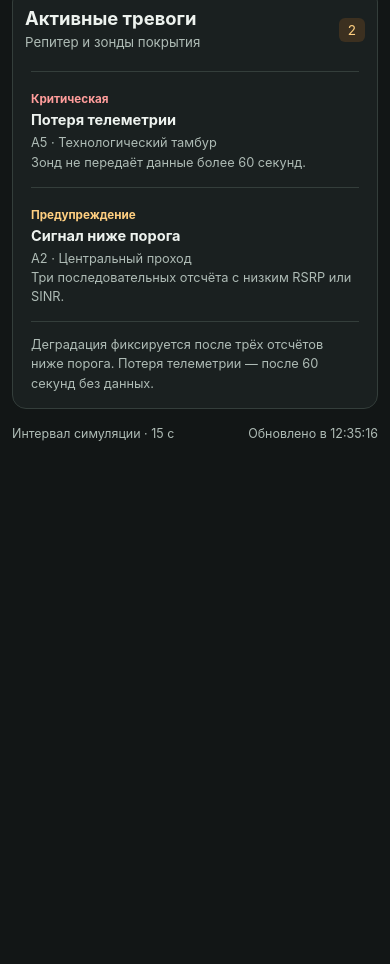
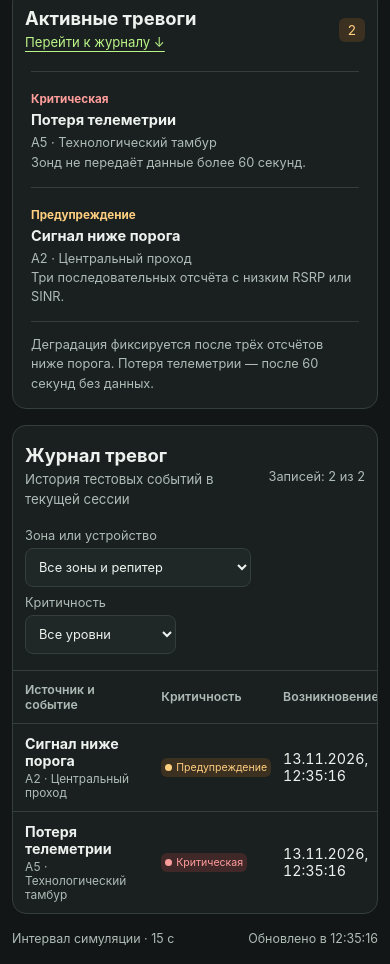
Before and after one commit to Cricko7/MDPC-unirepeater, a plain HTML site: page monitor/index.html in a window 390 px wide. Shown: the part 1852-2816 px from the top of the page. Before the commit the page ends 2311 px from the top, so only its background shows below. Drawn offline with Linux system fonts and the light colour scheme.

Commit message:
Add alarm history and filters to monitoring dashboard

```diff
--- a/monitor/index.html
+++ b/monitor/index.html
@@ -79,11 +79,35 @@
         </section>
       </section>
       <section class="panel alarms" aria-labelledby="alarms-title">
-        <header class="panel-heading"><div><h2 id="alarms-title">Активные тревоги</h2><p>Репитер и зонды покрытия</p></div><span class="alarm-count" id="alarm-count"></span></header>
+        <header class="panel-heading"><div><h2 id="alarms-title">Активные тревоги</h2><p><a href="#alarm-history">Перейти к журналу ↓</a></p></div><span class="alarm-count" id="alarm-count"></span></header>
         <ul id="alarms"></ul>
         <p class="alarm-rule">Деградация фиксируется после трёх отсчётов ниже порога. Потеря телеметрии — после 60 секунд без данных.</p>
       </section>
     </div>
+    <section class="panel alarm-history" id="alarm-history" aria-labelledby="alarm-history-title">
+      <header class="panel-heading">
+        <div><h2 id="alarm-history-title">Журнал тревог</h2><p>История тестовых событий в текущей сессии</p></div>
+        <span class="history-count" id="history-count" aria-live="polite"></span>
+      </header>
+      <div class="history-filters" role="group" aria-label="Фильтры журнала">
+        <label for="history-zone">Зона или устройство
+          <select id="history-zone"><option value="">Все зоны и репитер</option></select>
+        </label>
+        <label for="history-level">Критичность
+          <select id="history-level">
+            <option value="">Все уровни</option>
+            <option value="critical">Критическая</option>
+            <option value="warning">Предупреждение</option>
+          </select>
+        </label>
+      </div>
+      <div class="table-scroll history-scroll" role="region" aria-label="Записи журнала тревог" tabindex="0">
+        <table>
+          <thead><tr><th scope="col">Источник и событие</th><th scope="col">Критичность</th><th scope="col">Возникновение</th><th scope="col">Восстановление</th></tr></thead>
+          <tbody id="history-rows"></tbody>
+        </table>
+      </div>
+    </section>
     <footer><span>Интервал симуляции · 15 с</span><time id="updated"></time></footer>
     <p class="sr-only" id="announcement" role="status"></p>
   </main>
--- a/monitor/monitor.js
+++ b/monitor/monitor.js
@@ -15,10 +15,12 @@ const zones = [
 ];
 const variation = [0, 2, 1, -1, -2, 1, 0, -1];
 const statusLabels = { good: "Норма", warning: "Деградация", critical: "Нет данных" };
+const severityLabels = { warning: "Предупреждение", critical: "Критическая" };
 const elements = Object.fromEntries([
   "scenario", "refresh", "summary", "zones", "chart", "trend-title",
   "alarms", "alarm-count", "updated", "announcement",
   "floor-map", "repeater-marker", "zone-details",
+  "history-zone", "history-level", "history-rows", "history-count",
 ].map(id => [id, document.getElementById(id)]));
 const metricButtons = document.querySelectorAll("[data-metric]");
 const mapMarkers = new Map(Array.from(elements["floor-map"].querySelectorAll("[data-zone]"),
@@ -26,6 +28,12 @@ const mapMarkers = new Map(Array.from(elements["floor-map"].querySelectorAll("[d
 const timeFormat = new Intl.DateTimeFormat("ru-RU", {
   hour: "2-digit", minute: "2-digit", second: "2-digit",
 });
+const historyTimeFormat = new Intl.DateTimeFormat("ru-RU", {
+  day: "2-digit", month: "2-digit", year: "numeric",
+  hour: "2-digit", minute: "2-digit", second: "2-digit",
+});
+const alarmHistory = [];
+const openAlarms = new Map();
 
 let scenario = elements.scenario.value;
 let selectedZone = "A2";
@@ -112,17 +120,17 @@ function renderZones(states) {
 function getAlarms(states) {
   const alarms = [];
   if (scenario === "offline") {
-    alarms.push({ source: "R1", title: "Репитер отключён", detail: "RF выключен в тестовом сценарии.", level: "critical" });
+    alarms.push({ sourceId: "R1", type: "rf-off", source: "R1 · Репитер", title: "Репитер отключён", detail: "RF выключен в тестовом сценарии.", level: "critical" });
   }
   for (const { zone, status } of states) {
     const source = `${zone.id} · ${zone.name}`;
     if (status === "warning") {
-      alarms.push({ zoneId: zone.id, source, title: "Сигнал ниже порога", detail: "Три последовательных отсчёта с низким RSRP или SINR.", level: "warning" });
+      alarms.push({ sourceId: zone.id, type: "low-signal", source, title: "Сигнал ниже порога", detail: "Три последовательных отсчёта с низким RSRP или SINR.", level: "warning" });
     }
     if (status === "critical") {
       const age = samples.at(-1).time - lastSeen.get(zone.id);
       if (age > 60_000) {
-        alarms.push({ zoneId: zone.id, source, title: "Потеря телеметрии", detail: "Зонд не передаёт данные более 60 секунд.", level: "critical" });
+        alarms.push({ sourceId: zone.id, type: "no-telemetry", source, title: "Потеря телеметрии", detail: "Зонд не передаёт данные более 60 секунд.", level: "critical" });
       }
     }
   }
@@ -132,9 +140,49 @@ function getAlarms(states) {
 function renderAlarms(alarms) {
   elements["alarm-count"].textContent = alarms.length;
   elements.alarms.innerHTML = alarms.length ? alarms.map(({ source, title, detail, level }) => `
-    <li><span class="severity ${level}">${level === "critical" ? "Критическая" : "Предупреждение"}</span>
+    <li><span class="severity ${level}">${severityLabels[level]}</span>
       <strong>${title}</strong><p>${source}</p><p>${detail}</p></li>`
   ).join("") : '<li><strong class="good">Активных тревог нет</strong><p>Репитер и зонды работают штатно.</p></li>';
+}
+
+function updateAlarmHistory(alarms, time) {
+  const activeKeys = new Set();
+  for (const alarm of alarms) {
+    const key = `${alarm.sourceId}/${alarm.type}`;
+    activeKeys.add(key);
+    if (openAlarms.has(key)) continue;
+    const entry = { ...alarm, occurredAt: time, recoveredAt: null };
+    alarmHistory.push(entry);
+    openAlarms.set(key, entry);
+  }
+  for (const [key, entry] of openAlarms) {
+    if (!activeKeys.has(key)) {
+      entry.recoveredAt = time;
+      openAlarms.delete(key);
+    }
+  }
+}
+
+function historyTime(time) {
+  return `<time datetime="${new Date(time).toISOString()}">${historyTimeFormat.format(time)}</time>`;
+}
+
+function renderAlarmHistory() {
+  const source = elements["history-zone"].value;
+  const level = elements["history-level"].value;
+  const rows = alarmHistory.filter(entry =>
+    (!source || entry.sourceId === source) && (!level || entry.level === level)).reverse();
+  const count = `Записей: ${rows.length} из ${alarmHistory.length}`;
+  const counter = elements["history-count"];
+  if (counter.textContent !== count) counter.textContent = count;
+  elements["history-rows"].innerHTML = rows.length ? rows.map(entry => `
+    <tr>
+      <td><strong>${entry.title}</strong><small>${entry.source}</small></td>
+      <td><span class="status ${entry.level}"><i aria-hidden="true"></i>${severityLabels[entry.level]}</span></td>
+      <td>${historyTime(entry.occurredAt)}</td>
+      <td>${entry.recoveredAt === null ? "Активна" : historyTime(entry.recoveredAt)}</td>
+    </tr>`).join("") : `<tr><td colspan="4" class="history-empty">${alarmHistory.length
+      ? "Нет записей по выбранным фильтрам." : "Тревоги пока не зарегистрированы."}</td></tr>`;
 }
 
 function renderFloor(states, alarms) {
@@ -157,7 +205,7 @@ function renderFloor(states, alarms) {
   const values = Object.entries(metrics).map(([key, { label, unit }]) => `
     <div><dt>${label}</dt><dd>${formatValue(reading?.[key])}${reading ? ` <small>${unit}</small>` : ""}</dd></div>`
   ).join("");
-  const zoneAlarms = alarms.filter(alarm => alarm.zoneId === zone.id);
+  const zoneAlarms = alarms.filter(alarm => alarm.sourceId === zone.id);
   const alarmDetails = zoneAlarms.length
     ? `<ul>${zoneAlarms.map(({ title, detail, level }) =>
       `<li><strong class="${level}">${title}</strong><p>${detail}</p></li>`).join("")}</ul>`
@@ -207,7 +255,7 @@ function renderChart() {
   </svg>`;
 }
 
-function render() {
+function render({ recordAlarms = false } = {}) {
   const states = zones.map(zone => ({ zone, status: zoneStatus(zone) }));
   const alarms = getAlarms(states);
   renderSummary(states);
@@ -216,6 +264,10 @@ function render() {
   renderAlarms(alarms);
   renderChart();
   const time = new Date(samples.at(-1).time);
+  if (recordAlarms) {
+    updateAlarmHistory(alarms, time.getTime());
+    renderAlarmHistory();
+  }
   elements.updated.dateTime = time.toISOString();
   elements.updated.textContent = `Обновлено в ${timeFormat.format(time)}`;
 }
@@ -226,14 +278,14 @@ function reset() {
   samples = Array.from({ length: sampleCount }, (_, index) =>
     makeSample(index, now - (sampleCount - 1 - index) * interval));
   sequence = sampleCount;
-  render();
+  render({ recordAlarms: true });
   restartTimer();
 }
 
 function nextSample() {
   samples = [...samples.slice(1), makeSample(sequence, Date.now())];
   sequence += 1;
-  render();
+  render({ recordAlarms: true });
 }
 
 function restartTimer() {
@@ -261,6 +313,13 @@ function selectZone(event) {
 
 elements.zones.addEventListener("click", selectZone);
 elements["floor-map"].addEventListener("click", selectZone);
+const historyZone = elements["history-zone"];
+historyZone.add(new Option("R1 · Репитер", "R1"));
+for (const zone of zones) {
+  historyZone.add(new Option(`${zone.id} · ${zone.name}`, zone.id));
+}
+historyZone.addEventListener("change", renderAlarmHistory);
+elements["history-level"].addEventListener("change", renderAlarmHistory);
 for (const button of metricButtons) {
   button.addEventListener("click", () => {
     selectedMetric = button.dataset.metric;
--- a/monitor/styles.css
+++ b/monitor/styles.css
@@ -150,6 +150,20 @@ tr.selected { background: #25302a; }
 .alarms li p, .alarm-rule { font-size: .8rem; }
 .alarms li .severity { font-size: .73rem; font-weight: 650; }
 .alarm-rule { border-top: 1px solid var(--line); margin: 0 18px; padding: 13px 0 15px; }
+.alarm-history { margin-top: 16px; }
+.history-count { color: var(--muted); font-size: .8rem; white-space: nowrap; }
+.history-filters { display: flex; flex-wrap: wrap; gap: 12px; padding: 0 18px 16px; }
+.history-filters label { display: grid; gap: 5px; font-size: .8rem; color: var(--muted); }
+.history-filters select {
+  min-height: 39px; max-width: 100%; padding: 6px 9px;
+  background: #202827; color: #edf2ee; border: 1px solid var(--line); border-radius: 8px;
+}
+.history-scroll { border-radius: 0 0 14px 14px; }
+.history-scroll:focus-visible { outline-offset: -2px; }
+.alarm-history th, .alarm-history td { white-space: normal; }
+.alarm-history td:first-child small { display: block; margin-top: 3px; }
+.alarm-history time { font-variant-numeric: tabular-nums; }
+.alarm-history .history-empty { text-align: center; color: var(--muted); padding: 22px 12px; }
 footer { padding: 17px 0; font-size: .78rem; }
 .sr-only { position: absolute; width: 1px; height: 1px; overflow: hidden; clip-path: inset(50%); }
 @media (max-width: 980px) {
@@ -173,6 +187,8 @@ footer { padding: 17px 0; font-size: .78rem; }
   .tile { padding: 12px; }
   .panel-heading, .trend { padding-inline: 12px; }
   .floor-grid { padding-inline: 12px; }
+  .history-filters { padding-inline: 12px; gap: 8px; }
+  .alarm-history table { min-width: 510px; }
   .map-marker { min-width: 32px; min-height: 32px; font-size: .7rem; }
   th, td { padding-inline: 6px; }
   th:first-child, td:first-child { padding-left: 12px; }
```
Also changed, not shown: 1 other file.
